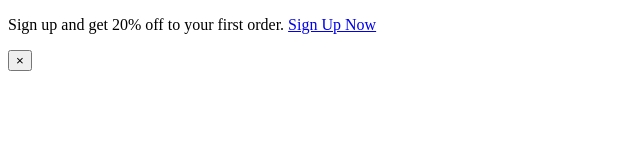
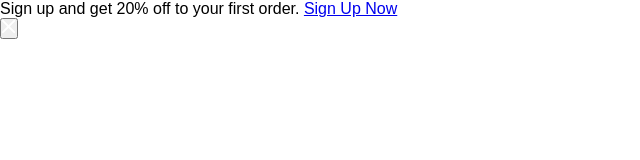
Before and after one commit to mhsakibb/E-Commerce-Website-, a plain HTML site: page index.html in a window 1280 px wide. Shown: the whole page, without its empty margins (0-640 px from the left). Drawn offline with Linux system fonts and the light colour scheme.

Commit message:
announcement bar edited

```diff
--- a/css/styles.css
+++ b/css/styles.css
@@ -0,0 +1,11 @@
+
+*{
+    margin: 0;
+    padding: 0;
+    box-sizing: border-box;
+    font-family: 'Satoshi', sans-serif;
+}
+
+body{
+    background-color: #fff;
+}
--- a/index.html
+++ b/index.html
@@ -10,12 +10,11 @@
 
     <header class="site-header">
 
-        <div class="top-bar">
-            <div class="top-bar-content">
+        <div class="announcement-bar">
                 <p>Sign up and get 20% off to your first order. <a href="#">Sign Up Now</a></p>
-                <button class="close-btn" aria-label="Close">&times;</button>
-            </div>
+                <button class="icon-button announcement-close" type="button" aria-label="Close announcement"><img src="assets/icons/Vector.svg" alt="Close"></button>
         </div>
     </header>
+
 </body>
 </html>
```
Also changed, not shown: assets/icons/Vector.svg (added).
